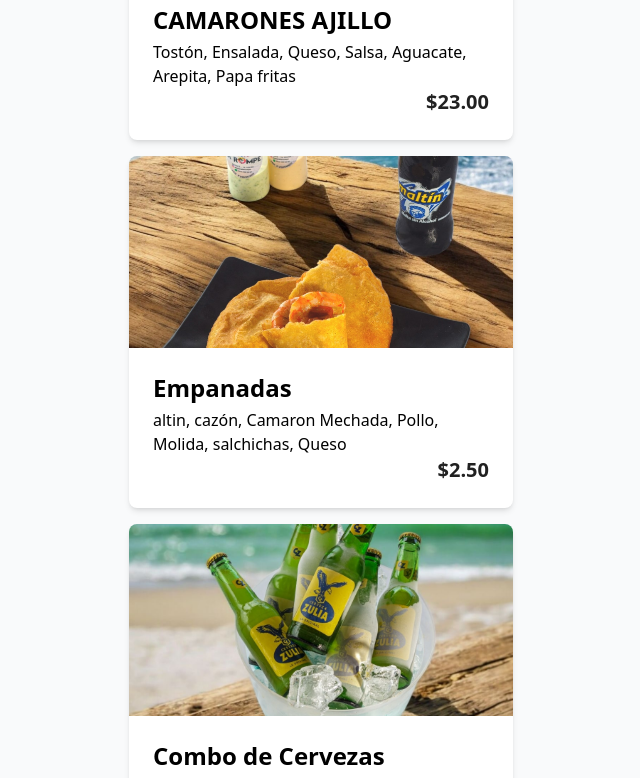
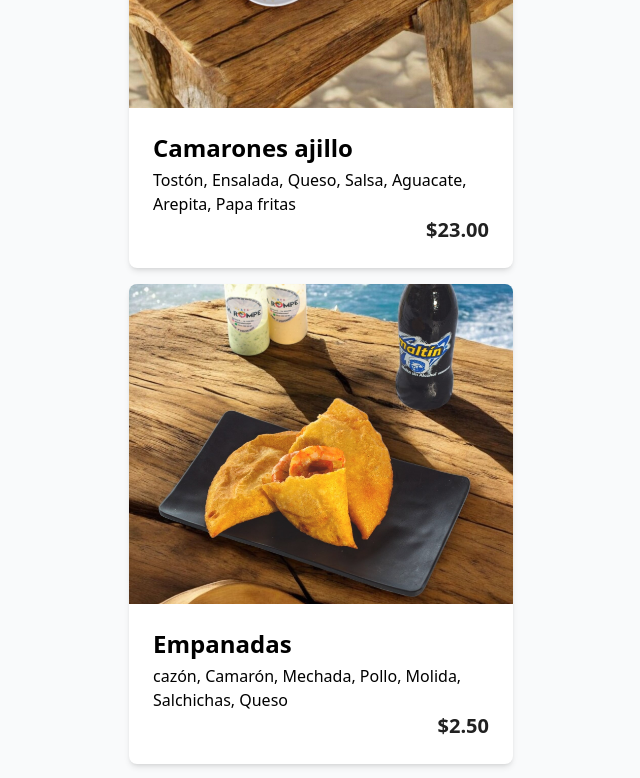
Before and after one commit to Michael-Liendo/kiosco-el-acuario, a React (Vite) app: page / in a window 1280 px wide. Shown: the part 460-1238 px from the top of the page, without its empty margins (319-959 px from the left). Built offline with nearby package versions, Linux system fonts and the light colour scheme.

Commit message:
feat: update menu item titles and descriptions for consistency; enhance card styling and theme color

```diff
--- a/index.html
+++ b/index.html
@@ -5,6 +5,7 @@
     <link rel="icon" type="image/png" href="/logo.png" />
     <meta name="viewport" content="width=device-width, initial-scale=1.0" />
     <title>Menu | Playa La Rompe</title>
+    <meta name="theme-color" content="#70cbf5">
   </head>
   <body>
     <div id="root"></div>
--- a/src/App.tsx
+++ b/src/App.tsx
@@ -11,7 +11,7 @@ function App() {
 				<Header />
 
 				<main className="flex-grow container mx-auto px-4 py-8 space-y-4">
-					{menu.map((item, index) => (
+					{menu.map((item) => (
 						<Card
 							description={item.description}
 							image={item.image}
--- a/src/components/card.tsx
+++ b/src/components/card.tsx
@@ -6,7 +6,7 @@ export const Card = ({ title, description, image, price }: MenuItem) => {
 			<img
 				src={`/menu/${image}`}
 				alt={title}
-				className="w-full object-cover rounded-t-lg h-48"
+				className="w-full object-[50%_70%] object-cover rounded-t-lg h-80"
 			/>
 
 			<div className="p-6">
--- a/src/data/menu.ts
+++ b/src/data/menu.ts
@@ -4,10 +4,9 @@ export interface MenuItem {
 	price: string | number | null;
 	image: string;
 }
-
 export const menu: MenuItem[] = [
 	{
-		title: "CAMARONES AJILLO",
+		title: "Camarones ajillo",
 		description:
 			"Tostón, Ensalada, Queso, Salsa, Aguacate, Arepita, Papa fritas",
 		price: 23,
@@ -15,13 +14,12 @@ export const menu: MenuItem[] = [
 	},
 	{
 		title: "Empanadas",
-		description:
-			"altin, cazón, Camaron Mechada, Pollo, Molida, salchichas, Queso",
+		description: "cazón, Camarón, Mechada, Pollo, Molida, Salchichas, Queso",
 		price: 2.5,
 		image: "empanadas.jpg",
 	},
 	{
-		title: "Combo de Cervezas",
+		title: "Combo de cervezas",
 		description:
 			"Cz, CERVEZA, ZULIA, LAURIGINAL, CULEA, CERVE, ZULIA, Cabitas. 10x 10$, Cabitas 12 x 12$, Cabitas 15 x 15$, hielo y destapador",
 		price: null,
@@ -30,20 +28,20 @@ export const menu: MenuItem[] = [
 	{
 		title: "Bebidas",
 		description:
-			"PEPSI, maltin, maltin, nevada, nevad, Refresco 1.5L, Agua. 1.5L, Malta",
+			"PEPSI, maltin, nevada, nevad, Refresco 1.5L, Agua. 1.5L, Malta",
 		price: "$3.5 $3.5 $1.55",
 		image: "bebidas.jpg",
 	},
 	{
-		title: "Tostón Familiar",
-		description: "15 pieza de toston, Ensalada, Salsa, Queso, Aguacate",
+		title: "Tostón familiar",
+		description: "15 pieza de tostón, Ensalada, Salsa, Queso, Aguacate",
 		price: 13,
 		image: "toston-familiar.jpg",
 	},
 	{
-		title: "Combo de Roncador",
+		title: "Combo de roncador",
 		description:
-			"Toston, Ensalada, Queso, Salsa, Aguacate, Arepita, Papa frita",
+			"Tostón, Ensalada, Queso, Salsa, Aguacate, Arepita, Papa frita",
 		price: 17,
 		image: "combo-roncador.jpg",
 	},
@@ -55,14 +53,14 @@ export const menu: MenuItem[] = [
 		image: "pargo-frito.jpg",
 	},
 	{
-		title: "fosforera",
+		title: "Fosforera",
 		description:
 			"Camarones, Calamar, pepitona, Pulpo, Mejillón, Jaiba, Almeja, Vaquita, Arepitas",
 		price: 15,
 		image: "fosforera.jpg",
 	},
 	{
-		title: "Camarones Reborado",
+		title: "Camarones rebosado",
 		description:
 			"Toston, Ensalada, Queso, Aguacate, Arepita, Papa frita, Salsa tártara",
 		price: 20,
@@ -76,19 +74,13 @@ export const menu: MenuItem[] = [
 		image: "deditos-pescado.jpg",
 	},
 	{
-		title: "MEDREGAL",
+		title: "Medregal",
 		description:
 			"Tostón, Ensalada, Queso, Salsa, Aguacate, Arepita, Papa frita",
 		price: 16,
 		image: "medregal.jpg",
 	},
-	{
-		title: "CAMARONES AJILLO",
-		description:
-			"Tostón, Ensalada, Queso, Salsa, Aguacate, Arepita, Papa fritas",
-		price: 23,
-		image: "camarones-ajillo.jpg",
-	},
+
 	{
 		title: "Mixto de camarón",
 		description:
--- a/src/index.css
+++ b/src/index.css
@@ -8,3 +8,7 @@
 	--color-dark-text: #212121;
 	--color-foam-white: #fafafa;
 }
+
+.s {
+	color: #70cbf5;
+}
```
